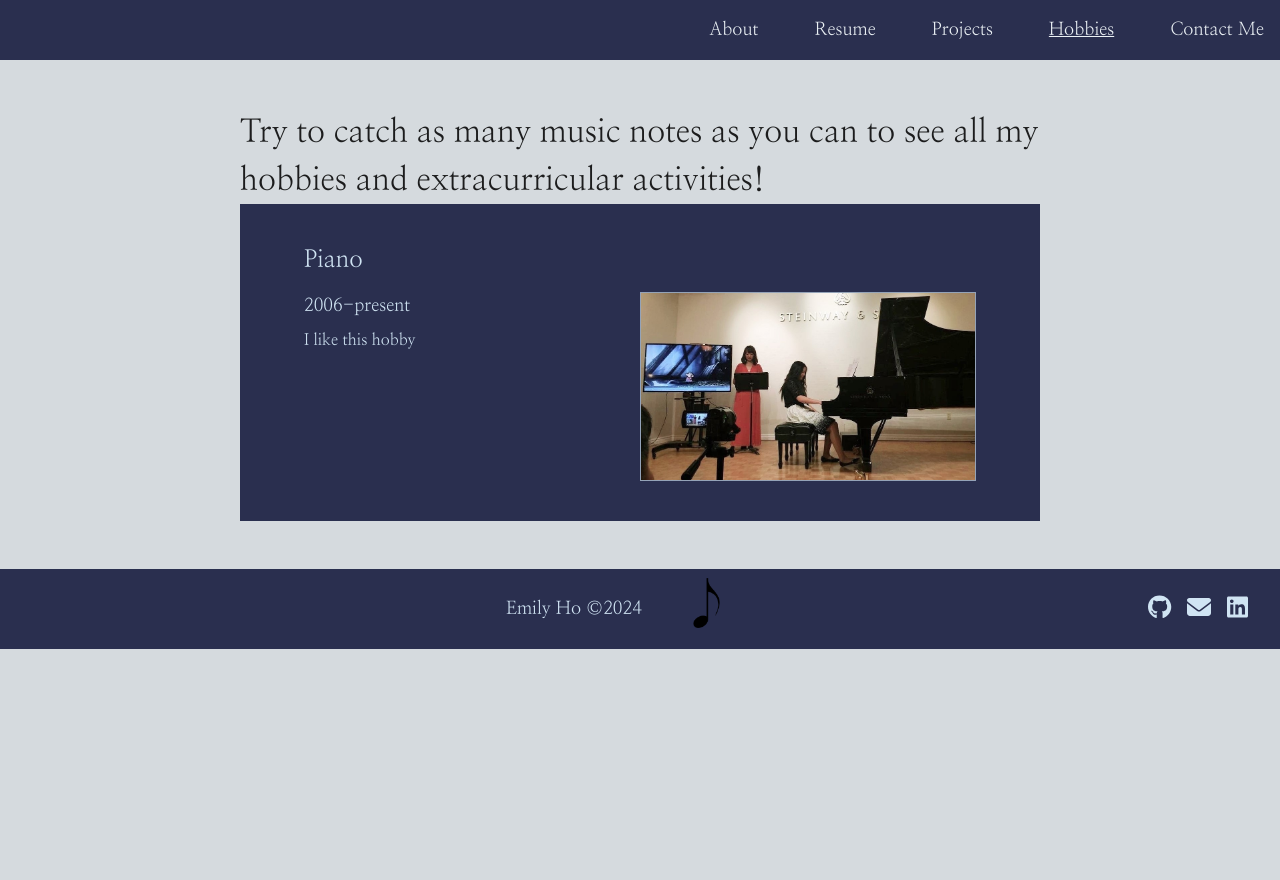
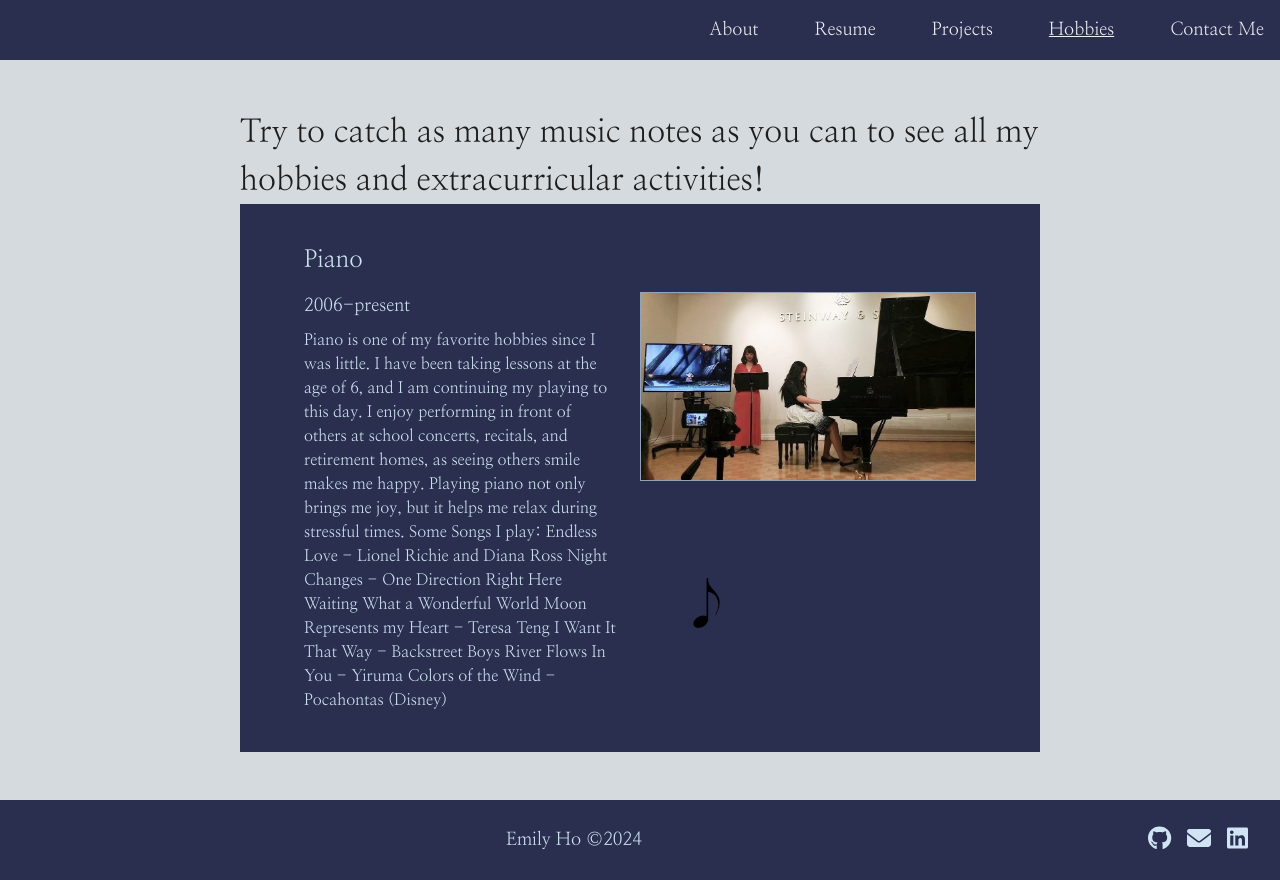
Before and after one commit to Emilyho11/personal-website, a React (Vite) app in the folder frontend/: page /hobbiesgame in a window 1280 px wide. Before the commit the page ends 800 px from the top, so only its background shows below. Built offline with nearby package versions, Linux system fonts and the light colour scheme.

Commit message:
Fixing hobbies page

```diff
--- a/frontend/src/pages/HobbiesGame.jsx
+++ b/frontend/src/pages/HobbiesGame.jsx
@@ -47,7 +47,25 @@ const HobbiesGame = () => {
               <HobbyPopup hobby={hobby} />
             </div>
         ))} */}
-        <HobbyPopup hobby='Piano' description='I like this hobby' date='2006-present' image={Piano}/>
+        <HobbyPopup
+          hobby='Piano'
+          description='Piano is one of my favorite hobbies since I was little.
+          I have been taking lessons at the age of 6, and I am continuing my playing to this day.
+          I enjoy performing in front of others at school concerts, recitals, and retirement homes,
+          as seeing others smile makes me happy. Playing piano not only brings me joy, but it
+          helps me relax during stressful times.
+
+          Some Songs I play:
+          Endless Love - Lionel Richie and Diana Ross
+          Night Changes - One Direction
+          Right Here Waiting
+          What a Wonderful World
+          Moon Represents my Heart - Teresa Teng
+          I Want It That Way - Backstreet Boys
+          River Flows In You - Yiruma
+          Colors of the Wind - Pocahontas (Disney)'
+          date='2006-present'
+          image={Piano}/>
 
         {visible && (
           <button
```
